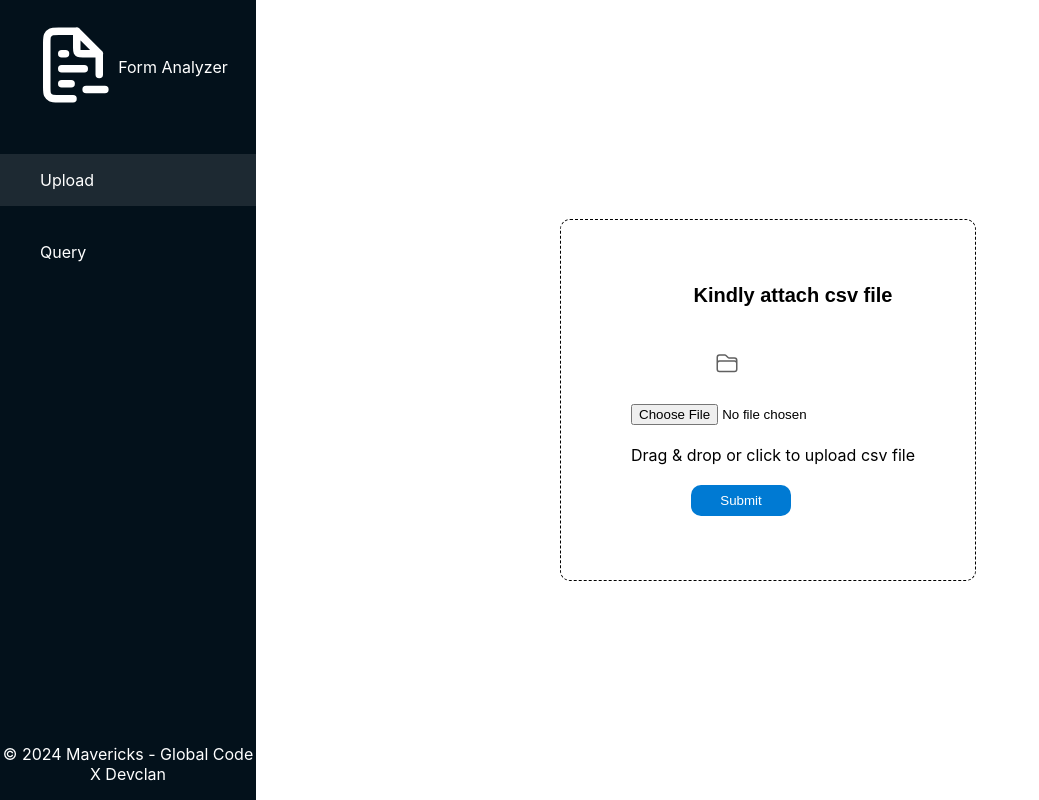
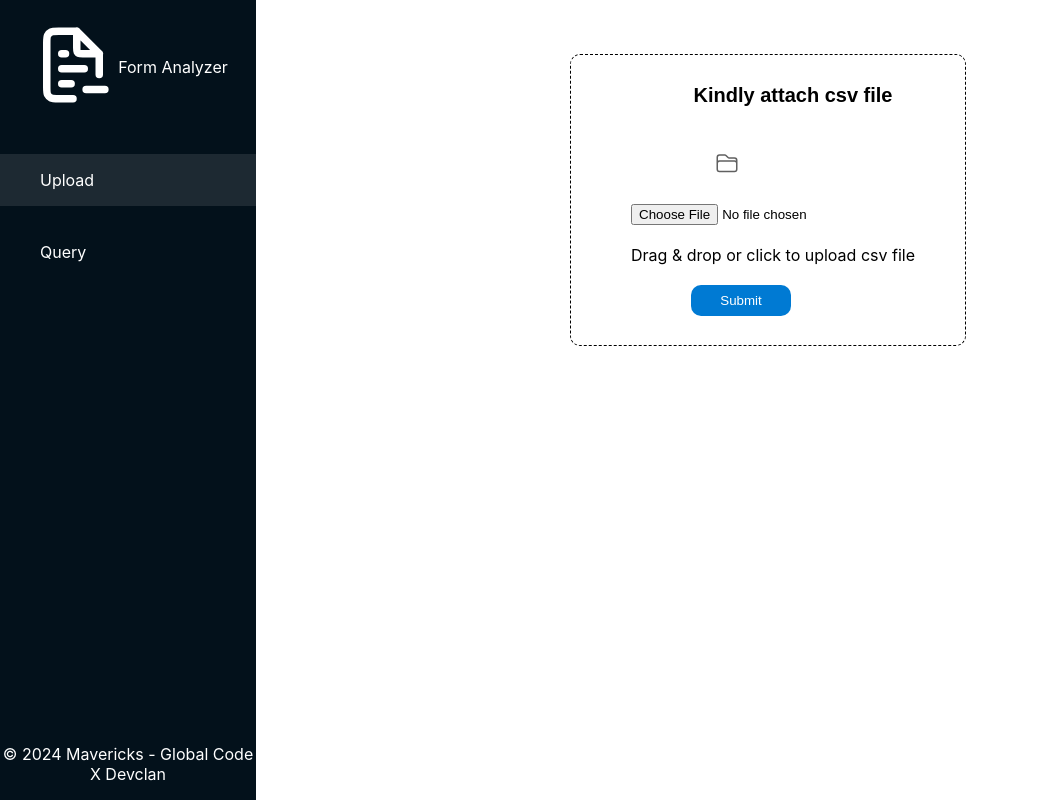
Before and after one commit to Devclan-Mavericks/frontend, a React (Create React App) app: page / in a window 1280 px wide. Shown: the whole page, without its empty margins (0-1039 px from the left). Built offline with nearby package versions, Linux system fonts and the light colour scheme.

Commit message:
name component for files

```diff
--- a/src/App.js
+++ b/src/App.js
@@ -2,7 +2,9 @@ import { useState } from 'react';
 import Upload from './uploadSection/Upload';
 import Sidebar from './sidebar/Sidebar';
 import Query from './querySection/Query';
-import  {Toaster} from 'react-hot-toast'
+import  {Toaster} from 'react-hot-toast';
+
+
 
 function App() {
   const [uploadSection, setUploadSection] = useState(true);
--- /dev/null
+++ b/src/uploadSection/Name.js
@@ -0,0 +1,14 @@
+import React from "react";
+
+function Name ({filename, date}) {
+    return(
+        <div>
+            <h2>FileName:</h2>
+            <p>{filename}</p>
+            <h2>Date:</h2>
+            <p>{date}</p>
+
+        </div>
+    )
+}
+export default Name
--- a/src/uploadSection/Upload.js
+++ b/src/uploadSection/Upload.js
@@ -1,6 +1,7 @@
 import React from "react";
 import '../uploadSection/upload.css'
 import toast, { Toaster } from 'react-hot-toast';
+import Name from "./Name";
 
 const Upload = () => {
 
--- a/src/uploadSection/upload.css
+++ b/src/uploadSection/upload.css
@@ -5,11 +5,12 @@ body{
  .container{
     border-radius: 10px;
     border: 1px dashed;
-    padding: 30px;
-    height: 300px;
+    padding: 20px;
+    height: 250px;
     display: flex;
     justify-content: center;
     align-items: center;
+    margin-bottom: 400px;
 
  }
 .filename{
```
